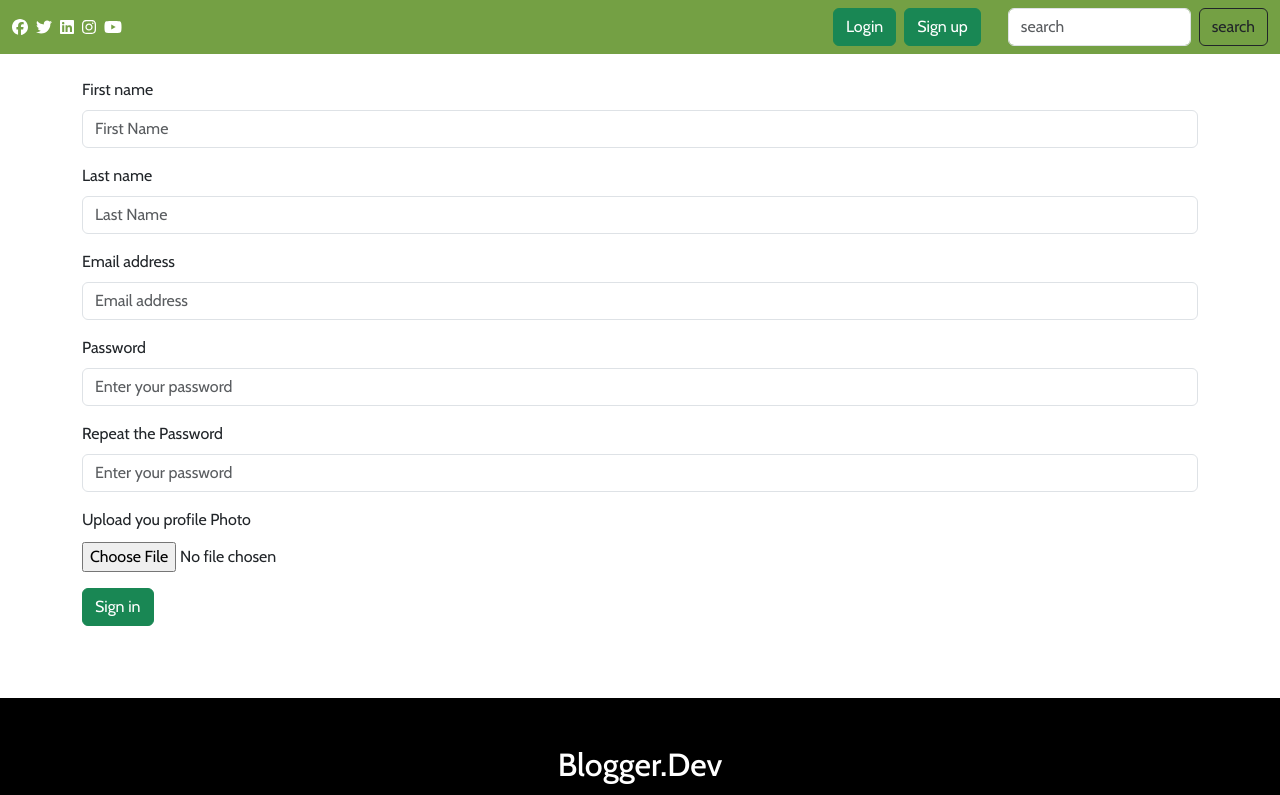
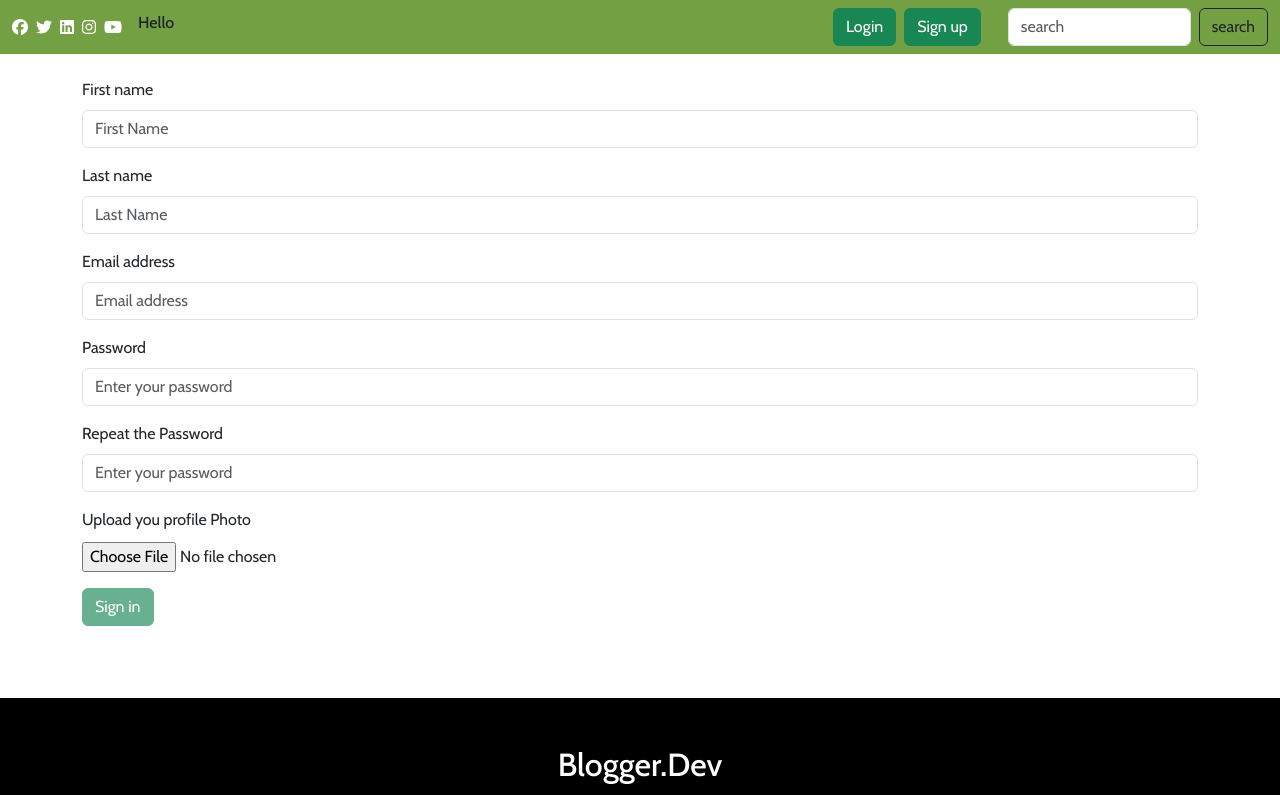
Before and after one commit to tarqab/Blog, a React (Create React App) app: page /signUp in a window 1280 px wide. Shown: the top 795 px of the page. Built offline with nearby package versions, Linux system fonts and the light colour scheme; no server answers; the database is empty; a web font is replaced by a local one.

Commit message:
fetch from Doc

```diff
--- a/src/App.js
+++ b/src/App.js
@@ -1,7 +1,7 @@
 import React from "react";
 import "./App.css";
-import { RouterProvider, createBrowserRouter } from "react-router-dom"
-import { firebaseConfig } from "./firebase.js"
+import { RouterProvider, createBrowserRouter } from "react-router-dom";
+import { firebaseConfig } from "./firebase.js";
 import { library } from "@fortawesome/fontawesome-svg-core";
 import { Toaster } from "react-hot-toast";
 import {
@@ -15,14 +15,14 @@ import { faMagnifyingGlass } from "@fortawesome/free-solid-svg-icons";
 import { faEnvelopeOpen } from "@fortawesome/fontawesome-free-regular";
 import Navbar from "./components/navbar/Navbar.jsx";
 import Home from "./components/home/Home.jsx";
-import Footer from "./components/footer/Footer.jsx"
+import Footer from "./components/footer/Footer.jsx";
 import Layout from "./components/layout/Layout.jsx";
 import Login from "./components/login/Login.jsx";
 import { AuthProvider } from "./components/context/authContext.js";
 import RecentPosts from "./components/recentPosts/RecentPosts.jsx";
 import ProtectedRoute from "./components/ProctectedRoute/ProtectedRoute.jsx";
 import Register from "./components/register/Register.jsx";
-
+import { UserProvider } from "./components/context/userContext.js";
 
 library.add(
   faFacebook,
@@ -48,13 +48,16 @@ const myRouter = createBrowserRouter([
       },
       {
         path: "/recentPosts",
-        element: <ProtectedRoute ><RecentPosts /></ProtectedRoute>
-        ,
+        element: (
+          <ProtectedRoute>
+            <RecentPosts />
+          </ProtectedRoute>
+        ),
       },
       {
-        path:"/signUp",
-        element:<Register />
-      }
+        path: "/signUp",
+        element: <Register />,
+      },
     ],
   },
 ]);
@@ -62,12 +65,12 @@ const myRouter = createBrowserRouter([
 export default function App() {
   return (
     <>
-      <AuthProvider>
-        <RouterProvider router={myRouter} >
-        </RouterProvider>
-        <Toaster />
-      </AuthProvider>
-
+      <UserProvider>
+        <AuthProvider>
+          <RouterProvider router={myRouter}></RouterProvider>
+          <Toaster />
+        </AuthProvider>
+      </UserProvider>
     </>
   );
 }
--- /dev/null
+++ b/src/components/context/userContext.js
@@ -0,0 +1,15 @@
+import { createContext, useEffect, useState } from "react";
+
+export const userContext = createContext();
+
+export function UserProvider({ children }) {
+  const [userUid, setUserUid] = useState(null);
+
+  //  useEffect(function () {
+
+  //  }, [])
+
+  return (
+    <userContext.Provider value={{ userUid , setUserUid }}>{children}</userContext.Provider>
+  );
+}
--- a/src/components/login/Login.jsx
+++ b/src/components/login/Login.jsx
@@ -4,11 +4,14 @@ import { signInWithEmailAndPassword  } from "firebase/auth";
 import { auth } from "../../firebase.js";
 import { useNavigate } from "react-router-dom";
 import { authContext } from "../context/authContext.js";
+import { userContext } from "../context/userContext.js";
 export default function Login() {
   const [email, setEmail] = useState(null);
   const [password, setPassword] = useState(null);
   const navigate = useNavigate();
   const { setToken} = useContext(authContext)
+  const {userUid ,  setUserUid} = useContext(userContext)
+
   const handleLogin = (e) => {
     e.preventDefault();
 
@@ -16,10 +19,11 @@ export default function Login() {
       .then((userCredential) => {
         // Signed up
         const user = userCredential.user;
-        console.log(user);
+        setUserUid(user.uid)
         toast.success("Successfully logged in!");
         setToken(user.accessToken)
         localStorage.setItem('tkn' , user.accessToken)
+        console.log(userUid);
         navigate("/")
       })
       .catch((error) => {
--- a/src/components/navbar/Navbar.jsx
+++ b/src/components/navbar/Navbar.jsx
@@ -1,12 +1,18 @@
-import React, { useContext } from "react";
+import React, { useContext, useEffect, useState } from "react";
 import "./Navbar.css";
 import { FontAwesomeIcon } from "@fortawesome/react-fontawesome";
 import { Link, useNavigate } from "react-router-dom";
 import toast from "react-hot-toast";
 import { authContext } from "../context/authContext";
-
+import { doc, getDoc } from "firebase/firestore";
+import { db } from "../../firebase";
+import { userContext } from "../context/userContext";
 export default function Navbar() {
   const { token, setToken } = useContext(authContext);
+  const [profileImg, setProfileImg] = useState(null);
+  const [userName, setUserName] = useState(null);
+
+  const { userUid } = useContext(userContext);
   const navigate = useNavigate();
   function logout() {
     toast("log out is successfully done");
@@ -14,7 +20,25 @@ export default function Navbar() {
     setToken(null);
     navigate("/login");
   }
-  console.log(token);
+  // console.log(token);
+  console.log(userUid);
+
+  const getSomeData = async () => {
+    const docRef = doc(db, "users", userUid);
+    const docSnap = await getDoc(docRef);
+
+    if (docSnap.exists()) {
+      console.log("Document data:", docSnap.data());
+      setUserName(docSnap.data().firstName);
+      setProfileImg(docSnap.data().img);
+    } else {
+      // docSnap.data() will be undefined in this case
+      console.log("No such document!");
+    }
+  };
+  useEffect(() => {
+    getSomeData();
+  }, []);
 
   return (
     <>
@@ -48,6 +72,13 @@ export default function Navbar() {
                 cursor={"pointer"}
               />{" "}
             </div>
+            <div className="h-100" >
+              {" "}
+              <h6>Hello {userName}</h6>
+            </div>
+            {/* <div className="welcome h-100 d-flex  justify-content-center align-items-center " >
+
+            </div> */}
           </div>
           <div className="right d-flex justify-content-center align-items-center gap-2 ">
             <div className="d-flex gap-2 w-100">
--- a/src/components/register/Register.jsx
+++ b/src/components/register/Register.jsx
@@ -1,11 +1,10 @@
-import React, { useEffect, useState } from "react";
+import React, { useContext, useEffect, useState } from "react";
 import { createUserWithEmailAndPassword } from "firebase/auth";
 import toast from "react-hot-toast";
-import { auth, db , storage } from "../../firebase.js";
+import { auth, db, storage } from "../../firebase.js";
 import { doc, serverTimestamp, setDoc } from "firebase/firestore";
 import { ref, uploadBytesResumable, getDownloadURL } from "firebase/storage";
-
-
+import { userContext } from "../context/userContext.js";
 
 export default function Register() {
   const [email, setEmail] = useState(null);
@@ -13,8 +12,12 @@ export default function Register() {
   const [lastName, setLastName] = useState(null);
   const [password, setPassword] = useState(null);
   const [repassword, setRePassword] = useState(null);
-  const [file , setFile] = useState("")
-  const [userData, setUserData] = useState({})
+  const [file, setFile] = useState("");
+  const [userData, setUserData] = useState({});
+  const [uploadDone, setUploadDone] = useState(null);
+
+  const { setUserUid } = useContext(userContext);
+
   const userDataObj = {
     firstName: firstName,
     lastName: lastName,
@@ -23,31 +26,32 @@ export default function Register() {
     repassword: repassword,
   };
 
-
-  useEffect(()=>{
-  setUserData(userDataObj)  ;
+  useEffect(() => {
+    setUserData(userDataObj);
     console.log(userData);
     const uploadFile = () => {
       const storageRef = ref(storage, file.name);
 
       const uploadTask = uploadBytesResumable(storageRef, file);
 
-
-uploadTask.on('state_changed',
+      uploadTask.on(
+        "state_changed",
         (snapshot) => {
-    const progress = (snapshot.bytesTransferred / snapshot.totalBytes) * 100;
-    console.log('Upload is ' + progress + '% done');
+          const progress =
+            (snapshot.bytesTransferred / snapshot.totalBytes) * 100;
+          console.log("Upload is " + progress + "% done");
+          setUploadDone(progress);
           switch (snapshot.state) {
-      case 'paused':
-        console.log('Upload is paused');
+            case "paused":
+              console.log("Upload is paused");
               break;
-      case 'running':
-        console.log('Upload is running');
+            case "running":
+              console.log("Upload is running");
               break;
             default:
-        break
+              break;
           }
-
+          console.log(progress);
         },
         (error) => {
           console.log(error.message);
@@ -56,17 +60,15 @@ uploadTask.on('state_changed',
           // Handle successful uploads on complete
           // For instance, get the download URL: https://firebasestorage.googleapis.com/...
           getDownloadURL(uploadTask.snapshot.ref).then((downloadURL) => {
-      setUserData((prev)=>({...prev , img:downloadURL}))
+            setUserData((prev) => ({ ...prev, img: downloadURL }));
             console.log(userData);
           });
         }
       );
+    };
 
-  }
-
-  file && uploadFile()
-  } , [file])
-
+    file && uploadFile();
+  }, [file]);
 
   async function createNewUser(e) {
     try {
@@ -79,6 +81,8 @@ uploadTask.on('state_changed',
         timeStamp: serverTimestamp(),
       });
       toast.success("New account is created");
+
+      setUserUid(user.uid)
     } catch (error) {
       const errorMessage = error.message;
       if (errorMessage === "Firebase: Error (auth/email-already-in-use).") {
@@ -86,7 +90,7 @@ uploadTask.on('state_changed',
       }
     }
   }
-
+  console.log(uploadDone);
   return (
     <>
       <div className="container py-4">
@@ -151,19 +155,24 @@ uploadTask.on('state_changed',
               onChange={(e) => setRePassword(e.target.value)}
             />
           </div>
-          <div className="mb-3"  >
-            <label style={{display:"block" , marginBottom:"10px"}} htmlFor="upload">
+          <div className="mb-3">
+            <label
+              style={{ display: "block", marginBottom: "10px" }}
+              htmlFor="upload"
+            >
               Upload you profile Photo
             </label>
-            <input id="upload"
+            <input
+              id="upload"
               type="file"
               onChange={(e) => setFile(e.target.files[0])}
+            ></input>
+          </div>
+          <button
+            disabled={uploadDone === null || uploadDone < 100}
+            className="btn btn-success"
+            type="submit"
           >
-
-
-            </input>
-          </div>
-          <button className="btn btn-success" type="submit">
             Sign in
           </button>
         </form>
```
Lines whose indentation alone changed are shown as unchanged.
